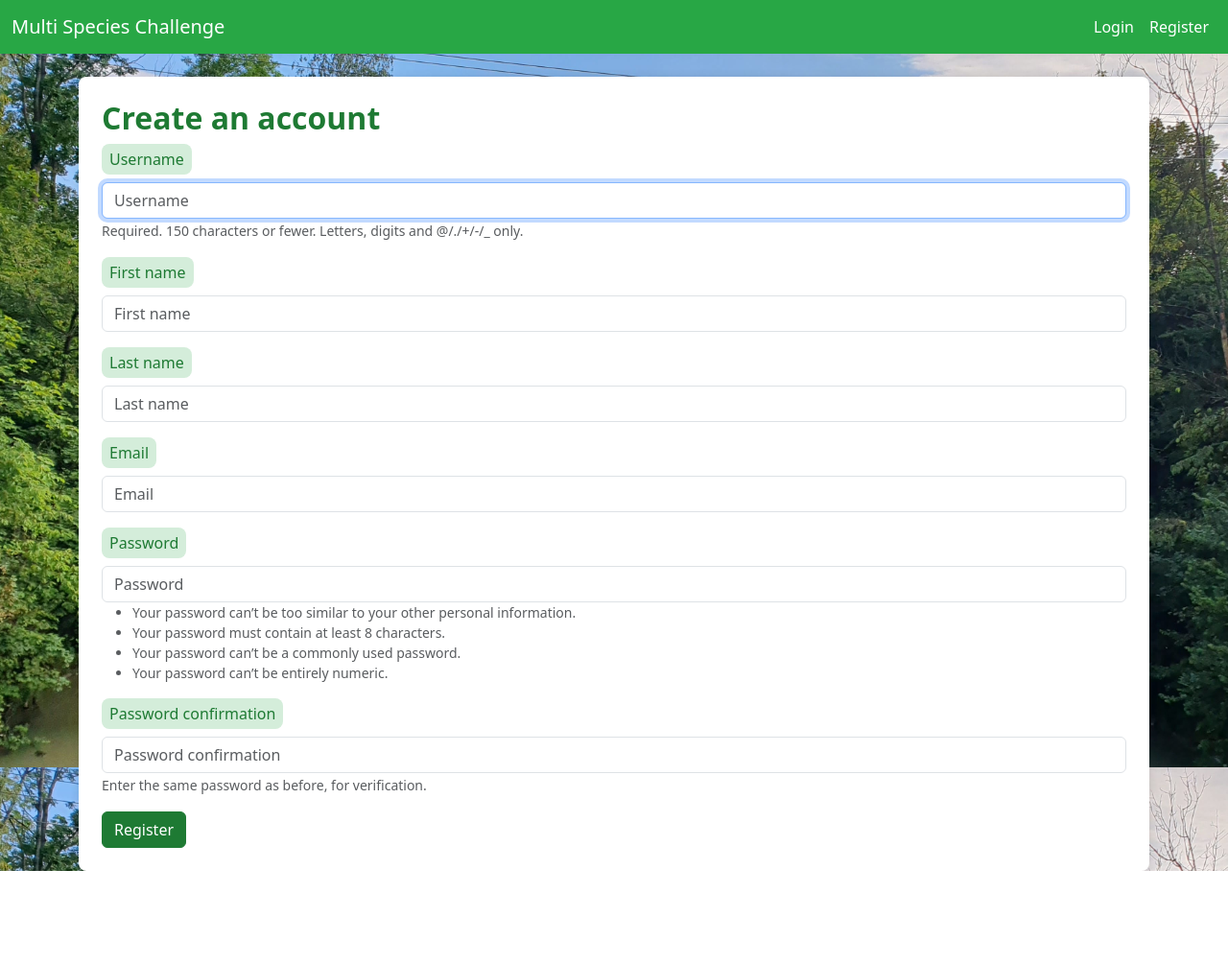
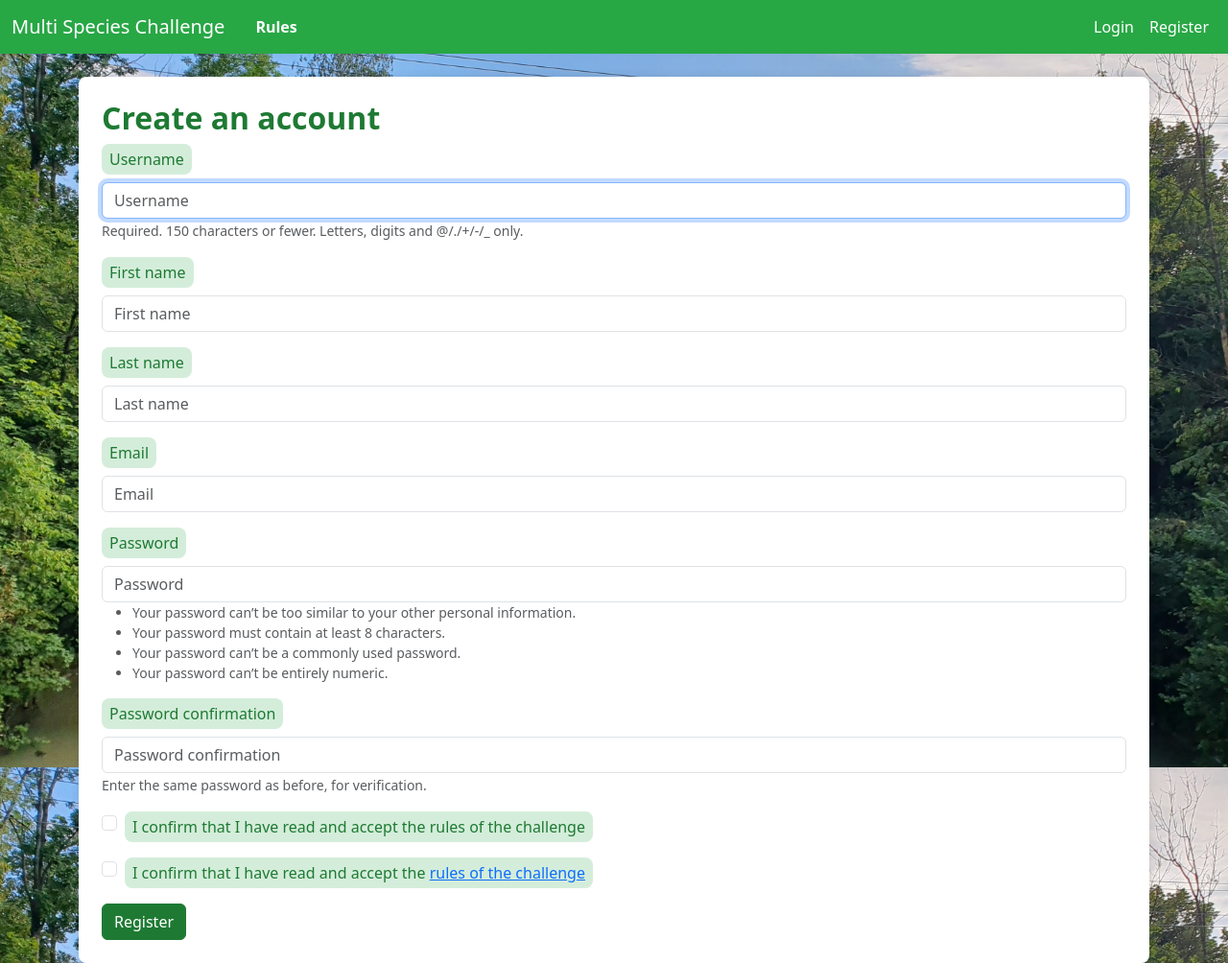
Before and after one commit to peteburn/fishing, a Django app: page /register/ in a window 1280 px wide. Shown: the whole page at 96% size. Before the commit the page ends 908 px from the top, so only its background shows below. Run offline with Django 5.2, Linux system fonts and the light colour scheme; some libraries are stand-ins or nearby versions.

Commit message:
Add rules

```diff
--- a/catch/forms.py
+++ b/catch/forms.py
@@ -33,7 +33,14 @@
     first_name = forms.CharField(max_length=30, required=False)
     last_name = forms.CharField(max_length=30, required=False)
     email = forms.EmailField(required=True)
+    accept_rules = forms.BooleanField(
+        required=True,
+        label="I confirm that I have read and accept the rules of the challenge",
+        error_messages={
+            'required': 'You cannot register until you have accepted the rules.'
+        }
+    )
 
     class Meta:
         model = User
-        fields = ['username', 'first_name', 'last_name', 'email', 'password1', 'password2']
+        fields = ['username', 'first_name', 'last_name', 'email', 'password1', 'password2', 'accept_rules']
--- a/catch/urls.py
+++ b/catch/urls.py
@@ -1,6 +1,7 @@
 from django.urls import path
 from .views import CatchListView, CatchCreateView, RegisterView, lookup_admin
 from .views import CatchDetailView
+from .views_rules import RulesView
 
 urlpatterns = [
     path('', CatchListView.as_view(), name='catch_list'),
@@ -8,4 +9,5 @@
     path('<int:pk>/', CatchDetailView.as_view(), name='catch_detail'),
     path('register/', RegisterView.as_view(), name='register'),
     path('lookups/', lookup_admin, name='lookup_admin'),
+    path('rules/', RulesView.as_view(), name='rules'),
 ]
--- a/templates/base.html
+++ b/templates/base.html
@@ -15,6 +15,7 @@
 <nav class="navbar navbar-expand-lg navbar-light">
   <div class="container-fluid">
     <a class="navbar-brand" href="{% url 'home' %}">Multi Species Challenge</a>
+    <a href="{% url 'rules' %}" class="nav-link ms-3" target="_blank" style="font-weight:600;">Rules</a>
     <button class="navbar-toggler" type="button" data-bs-toggle="collapse" data-bs-target="#navbarNav">
       <span class="navbar-toggler-icon"></span>
     </button>
--- a/templates/registration/register.html
+++ b/templates/registration/register.html
@@ -8,7 +8,11 @@
     <h2>Create an account</h2>
     <form method="post">
         {% csrf_token %}
-        {% bootstrap_form form %}
+        {% bootstrap_form form exclude='accept_rules' %}
+        <div class="form-check mb-3">
+            {{ form.accept_rules }}
+            <label for="id_accept_rules" class="form-check-label">I confirm that I have read and accept the <a href="{% url 'rules' %}" target="_blank">rules of the challenge</a></label>
+        </div>
         <button type="submit" class="btn btn-primary">Register</button>
     </form>
 </div>
--- /dev/null
+++ b/templates/rules_not_found.html
@@ -0,0 +1,6 @@
+{% extends 'base.html' %}
+{% block title %}Rules Not Found{% endblock %}
+{% block content %}
+<div class="alert alert-danger mt-4">Rules file not found.</div>
+<a href="{{ prev }}" class="btn btn-primary">Go Back</a>
+{% endblock %}
```
Also changed, not shown: catch/views_rules.py (added, +13 -0 lines), db.sqlite3.
